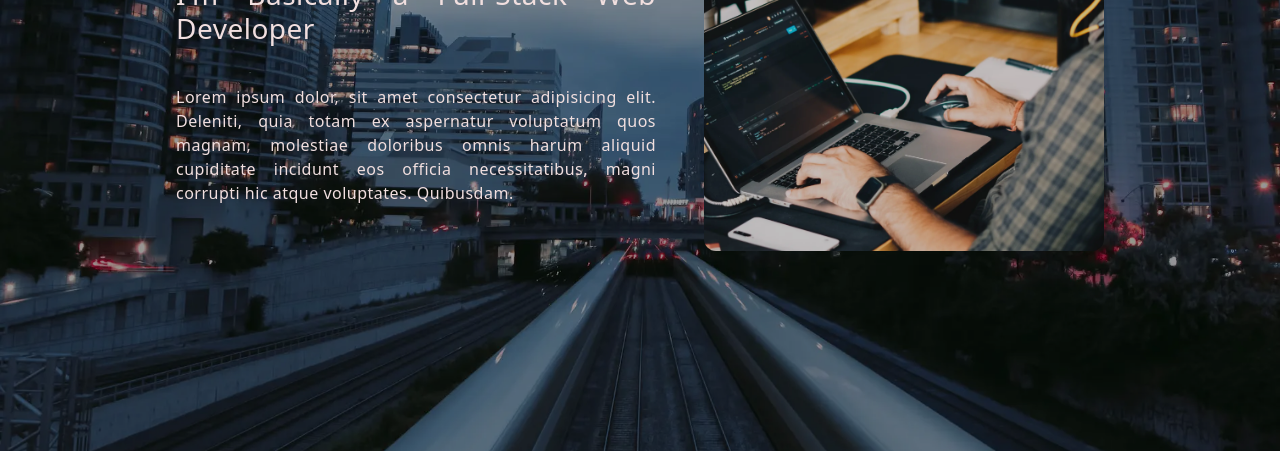
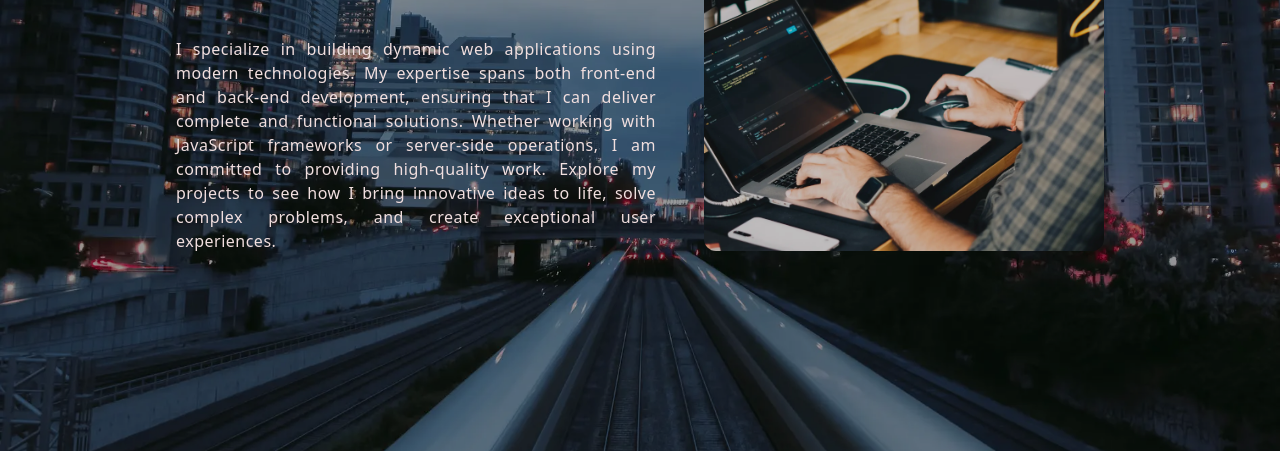
Before and after one commit to MS-Coders098/portfolio, a plain HTML site: page index.html in a window 1280 px wide. Shown: the part 349-800 px from the top of the page. Drawn offline with nearby package versions, Linux system fonts and the light colour scheme.

Commit message:
Update index.html

```diff
--- a/index.html
+++ b/index.html
@@ -46,11 +46,15 @@
                     <h3>Hello Its</h3>
                     <h1>Muhammad Maaz Here</h1>
                     <h3>I'm Basically a Full-Stack Web Developer</h3>
-                    <p>Lorem ipsum dolor, sit amet consectetur adipisicing elit.
-                        Deleniti, quia totam ex aspernatur voluptatum quos
-                        magnam, molestiae doloribus omnis harum aliquid
-                        cupiditate incidunt eos officia necessitatibus, magni
-                        corrupti hic atque voluptates. Quibusdam.</p>
+                    <p>I specialize in building dynamic web applications using
+                        modern technologies. My expertise spans both front-end
+                        and back-end development, ensuring that I can deliver
+                        complete and functional solutions. Whether working with
+                        JavaScript frameworks or server-side operations, I am
+                        committed to providing high-quality work. Explore my
+                        projects to see how I bring innovative ideas to life,
+                        solve complex problems, and create exceptional user
+                        experiences.</p>
                 </div>
                 <div id="image">
                     <img src="images/hero.webp" alt="hero image">
```
